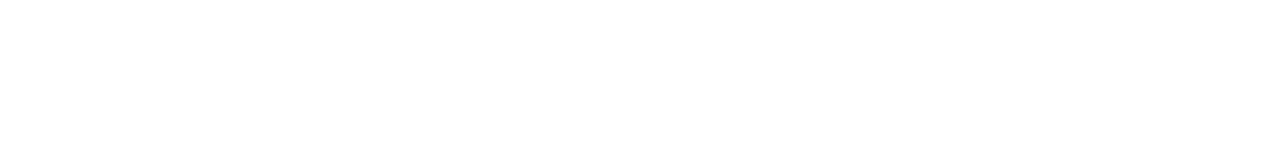
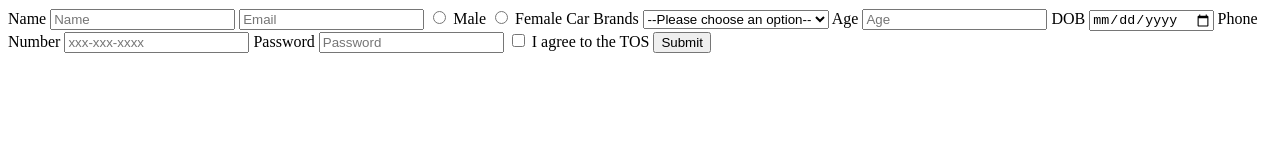
Before and after one commit to acciojob/signup-form-car-KSS-Kushal, a website: page main.html in a window 1280 px wide. Drawn offline with Linux system fonts and the light colour scheme.

Commit message:
created a submission

```diff
--- a/main.html
+++ b/main.html
@@ -8,6 +8,34 @@
 
 <body>
 	<!-- the entire body must be written by student -->
+	<form action="" method="post">
+		<label for="name">Name</label>
+		<input type="text" id="name" placeholder="Name" required />
+		<label for="email"></label>
+		<input type="email" id="email" placeholder="Email" required />
+		<input type="radio" value="Male" name="gender" id="gender_m" required />
+		<label for="gender_m">Male</label>
+		<input type="radio" value="Female" name="gender" id="gender_f" required />
+		<label for="gender_f">Female</label>
+		<label for="cars">Car Brands</label>
+		<select id="cars">
+			<option value="">--Please choose an option--</option>
+			<option value="bmw">BMW</option>
+			<option value="dc">DC</option>
+			<option value="tata">Tata</option>
+		</select>
+		<label for="age">Age</label>
+		<input type="number" id="age" placeholder="Age" required />
+		<label for="dob">DOB</label>
+		<input type="date" id="dob" required />
+		<label for="tel">Phone Number</label>
+		<input type="tel" id="tel" placeholder="xxx-xxx-xxxx" />
+		<label for="password">Password</label>
+		<input type="password" id="password" placeholder="Password" required />
+		<input type="checkbox" id="tos" required />
+		<label for="tos">I agree to the TOS</label>
+		<button type="submit">Submit</button>
+	</form>
     <script type="text/javascript" src="./script.js">
 </script>
 
```
